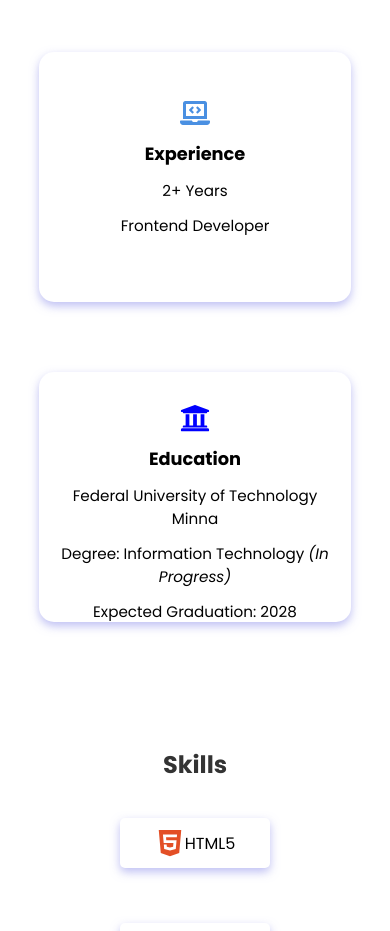
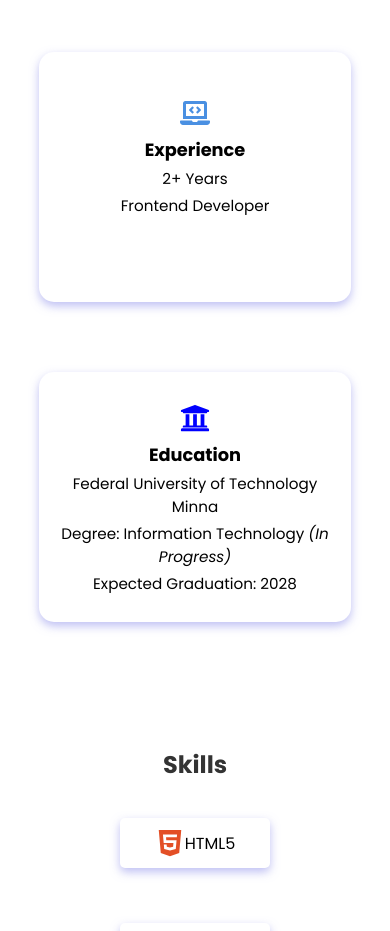
Before and after one commit to Mohammedgithubrit/md-postfolio, a React (Vite) app: page / in a window 390 px wide. Shown: the part 1220-2151 px from the top of the page. Built offline with nearby package versions, Linux system fonts and the light colour scheme.

Commit message:
reduce padding

```diff
--- a/src/About/about.css
+++ b/src/About/about.css
@@ -52,7 +52,7 @@
 }
 
 .detail-text{
-    padding: 6px;
+    padding: 3px;
 }
 
  .my-education:hover{
@@ -92,6 +92,10 @@
     .my-detail {
         flex-direction: column;
         align-items: center;
+    }
+
+    .detail-text {
+        padding: 2px;
     }
 
     .my-experience,
```
